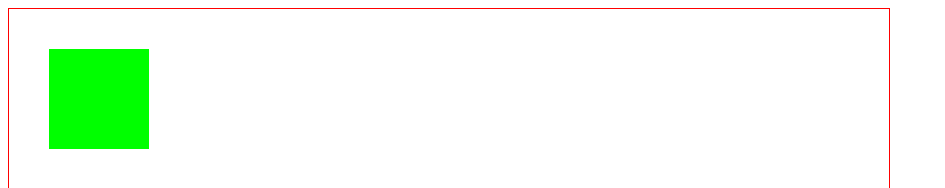
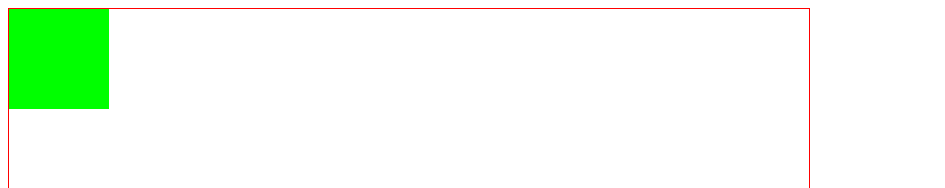
Before and after one commit to LeoGurja/trabalho_cg, a website: page index.html in a window 1280 px wide. Shown: the top 188 px of the page, without its empty margins (0-945 px from the left). Drawn offline with Linux system fonts and the light colour scheme.

Commit message:
styles fix

```diff
--- a/index.html
+++ b/index.html
@@ -5,9 +5,10 @@
     <meta name="viewport" content="width=device-width, initial-scale=1.0">
     <meta http-equiv="X-UA-Compatible" content="ie=edge">
     <title>Document</title>
+	<link href="./styles.css"/>
 </head>
 <body>
-    <canvas id="myCanvas" width="800" height="800" style="border: 1px solid red; padding: 40px;">
+    <canvas id="myCanvas" width="800" height="800" style="border: 1px solid red;">
     </canvas>
 	<script src="./src/vector.js"></script>
 	<script src="./src/vertex.js"></script>
--- /dev/null
+++ b/styles.css
@@ -0,0 +1,9 @@
+html, body {
+	width: 100vw;
+	height: 100vh;
+}
+
+canvas {
+	margin: 0;
+	padding: 0;
+}
```
